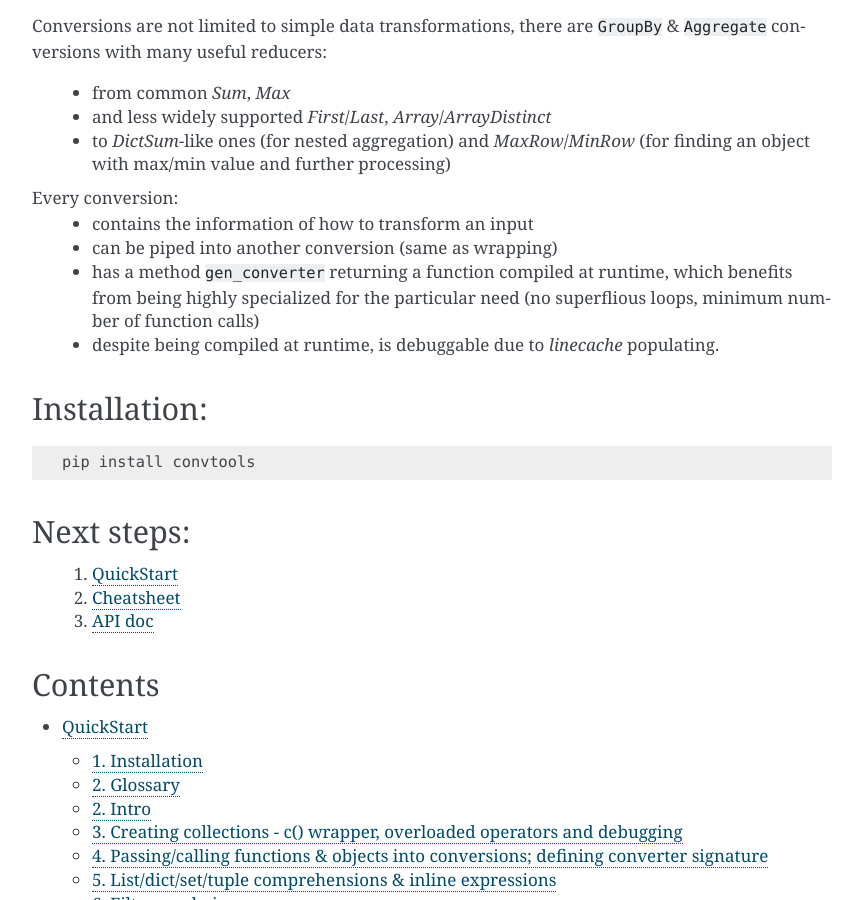
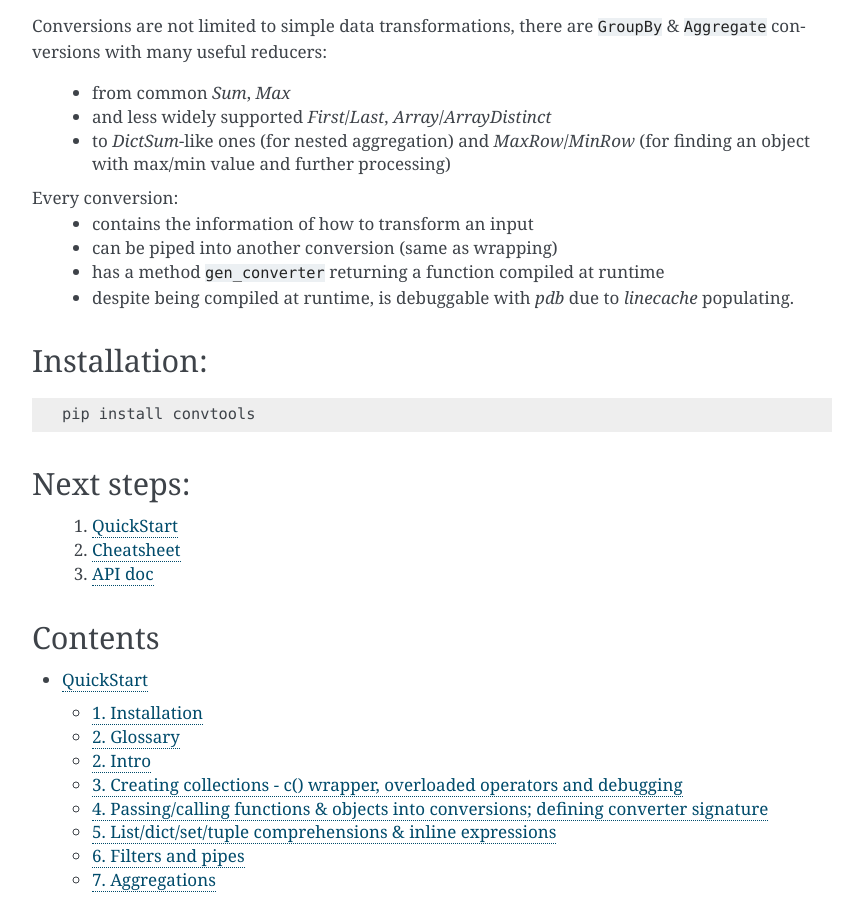
Before and after one commit to westandskif/convtools, a Sphinx documentation site: the page built from docs/index.rst, in a window 1280 px wide and 900 px high, scrolled down 403 px. Shown: the whole window, without its empty margins (338-1201 px from the left). Built offline with Sphinx 7.4.7, drawn with Linux system fonts in a browser that asks for light colours.

Commit message:
updated README.rst & index.rst

```diff
--- a/README.rst
+++ b/README.rst
@@ -52,10 +52,8 @@
 Every conversion:
  * contains the information of how to transform an input
  * can be piped into another conversion (same as wrapping)
- * has a method ``gen_converter`` returning a function compiled at runtime,
-   which benefits from being highly specialized for the particular need
-   (no superflious loops, minimum number of function calls)
- * despite being compiled at runtime, is debuggable due to `linecache` populating.
+ * has a method ``gen_converter`` returning a function compiled at runtime
+ * despite being compiled at runtime, is debuggable with `pdb` due to `linecache` populating.
 
 Installation:
 =============
--- a/docs/index.rst
+++ b/docs/index.rst
@@ -32,10 +32,8 @@
 Every conversion:
  * contains the information of how to transform an input
  * can be piped into another conversion (same as wrapping)
- * has a method ``gen_converter`` returning a function compiled at runtime,
-   which benefits from being highly specialized for the particular need
-   (no superflious loops, minimum number of function calls)
- * despite being compiled at runtime, is debuggable due to `linecache` populating.
+ * has a method ``gen_converter`` returning a function compiled at runtime
+ * despite being compiled at runtime, is debuggable with `pdb` due to `linecache` populating.
 
 
 Installation:
```
